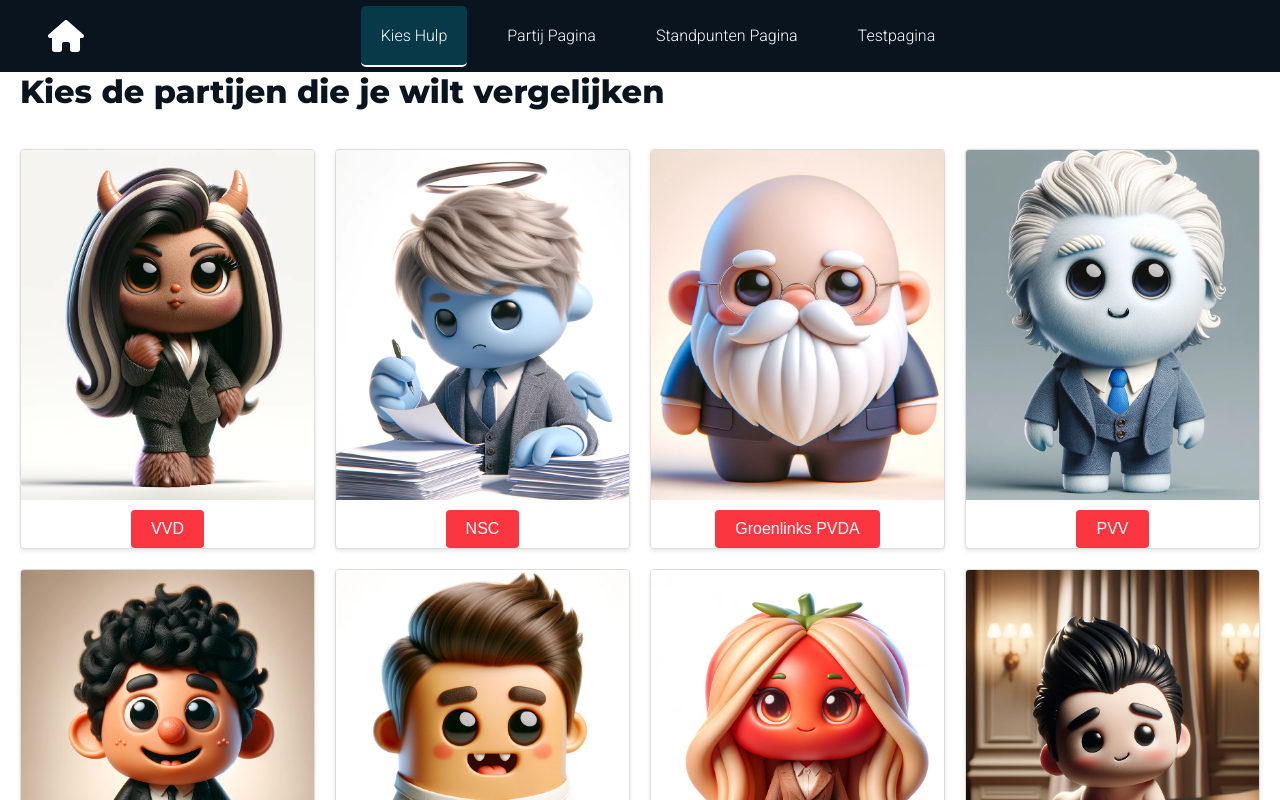
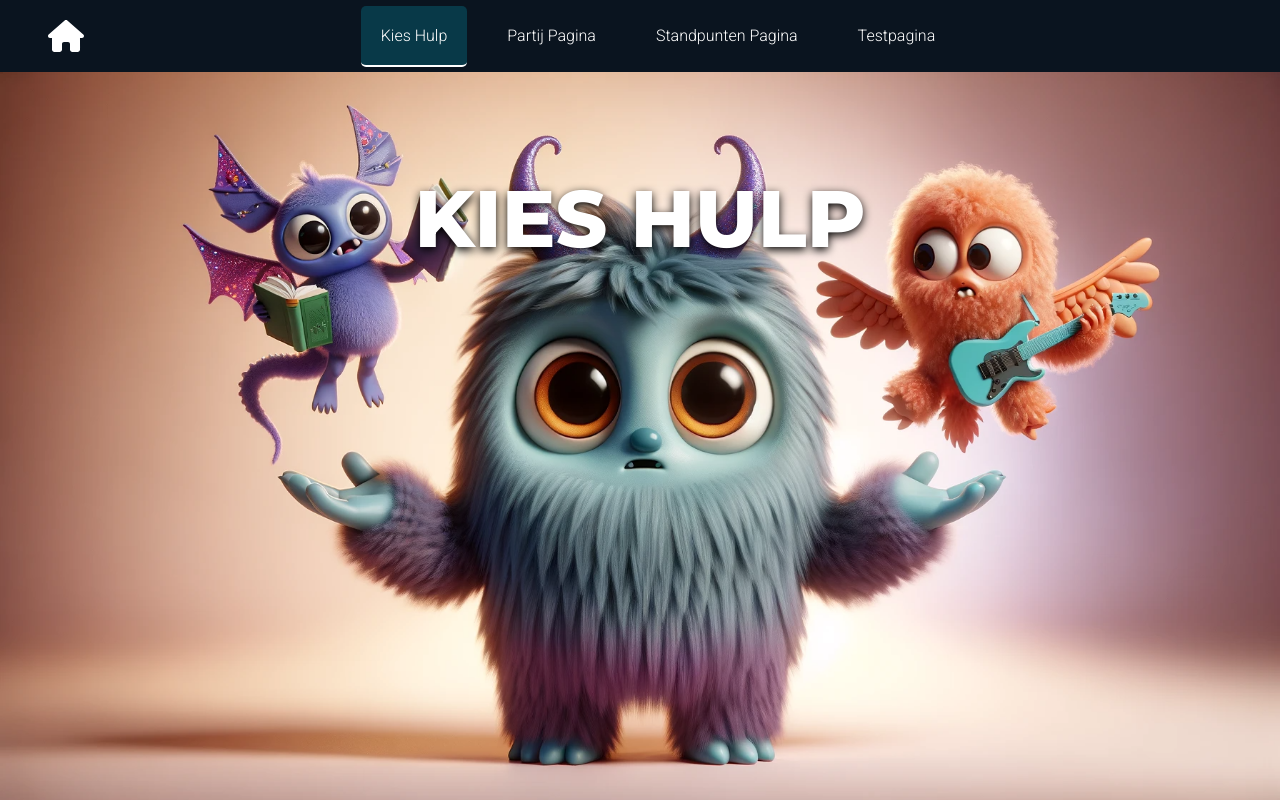
Before and after one commit to Haikotjo/Stemmen, a React (Create React App) app: page /kies-hulp in a window 1280 px wide. Shown: the top 800 px of the page. Built offline with nearby package versions, Linux system fonts and the light colour scheme.

Commit message:
Img header terug geplaats

```diff
--- a/src/pages/electionhelper/ElectionHelper.js
+++ b/src/pages/electionhelper/ElectionHelper.js
@@ -5,7 +5,7 @@
 import TopicList from "../../Components/topicList/TopicList";
 import StyledButton from "../../Components/button/StyledButton";
 import styles from "./ElectionHelper.module.scss";
-import {getPartyImage, getPositions} from "../../utils/utils";
+import {getPartyImage, getPositions, getRandomImagePage} from "../../utils/utils";
 import { ScoreContext } from "../../context/ScoreContext";
 import useHandleAnswer from "../../hooks/useHandleAnswer";
 import useUndoAnswer from "../../hooks/useUndoAnswer";
@@ -24,6 +24,7 @@
     const handleReset = useReset();
     const handleAnswer = useHandleAnswer();
     const undoAnswer = useUndoAnswer();
+    const randomHeaderImage =  getRandomImagePage();
 
     useEffect(() => {
         if (selectedParties.length > 0 && selectedTopic) {
@@ -38,6 +39,10 @@
 
     return (
         <>
+            <div className={styles.headerWrapper}>
+                <img src={randomHeaderImage} alt="Header" className={styles.backgroundImage} />
+                <h1 className={styles.headerText}>KIES HULP</h1>
+            </div>
             <div className={styles.electionHelperContainer}>
                 <h1>Kies de partijen die je wilt vergelijken</h1>
                 <PartyList
```
